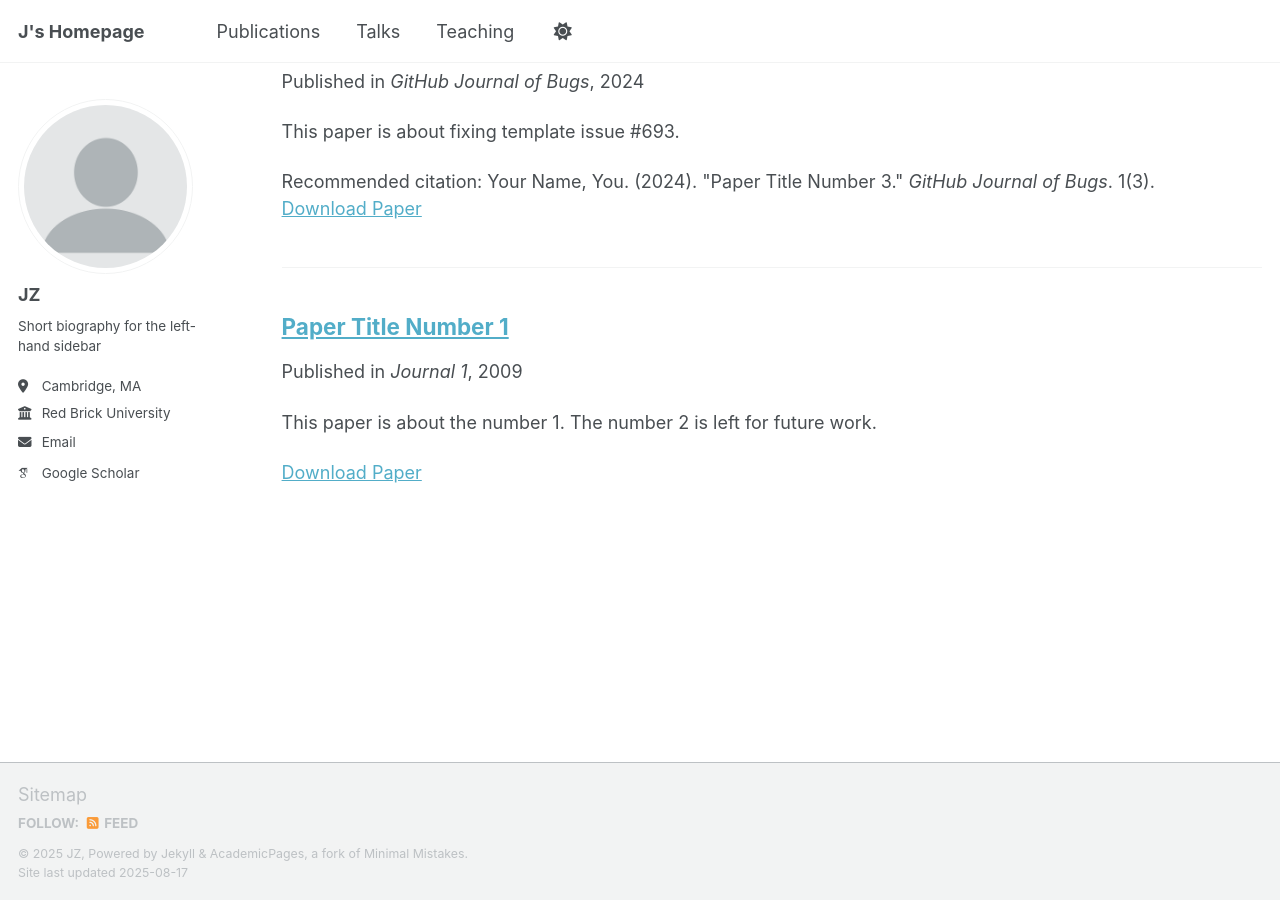
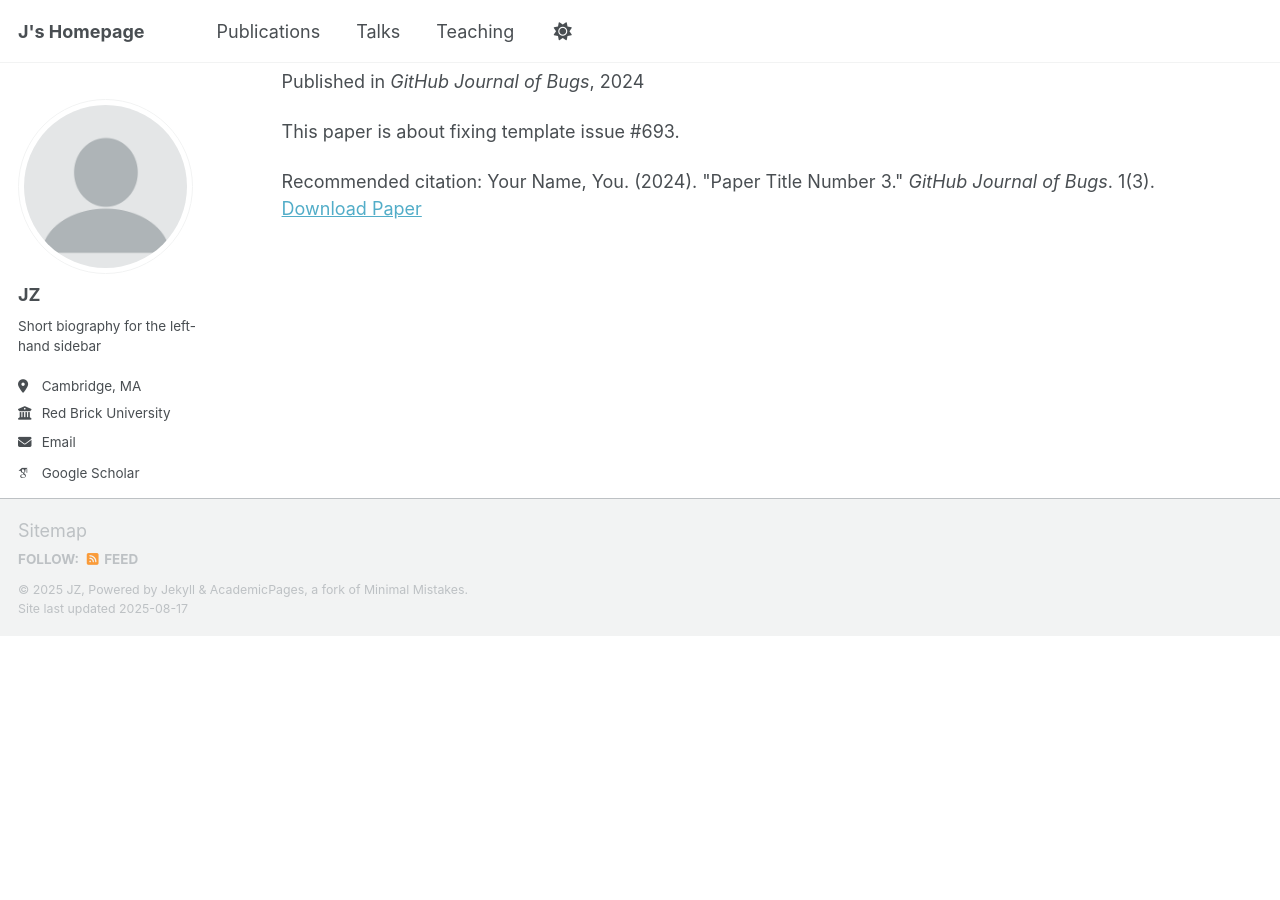
Before and after one commit to junhuiz0/junhuiz0.github.io, a Jekyll site: the page built from _pages/publications.html, in a window 1280 px wide and 900 px high, scrolled down 1068 px. Built offline with Jekyll 4.4.1, drawn with Linux system fonts in a browser that asks for light colours; some web fonts are replaced; a script that is not in the unit is left out; a file with an impossible date is left out; after the commit the page ends 1704 px from its top, so only the background shows below that.

Commit message:
Update 2009-10-01-paper-title-number-1.md

```diff
--- a/_publications/2009-10-01-paper-title-number-1.md
+++ b/_publications/2009-10-01-paper-title-number-1.md
@@ -4,8 +4,8 @@ collection: publications
 category: misc
 permalink:
 excerpt: 'This paper is about the number 1. The number 2 is left for future work.'
-date: 2009-10-01
-venue: 'Journal 1'
+date:
+venue:
 slidesurl:
 paperurl: 'http://academicpages.github.io/files/paper1.pdf'
 bibtexurl:
```
